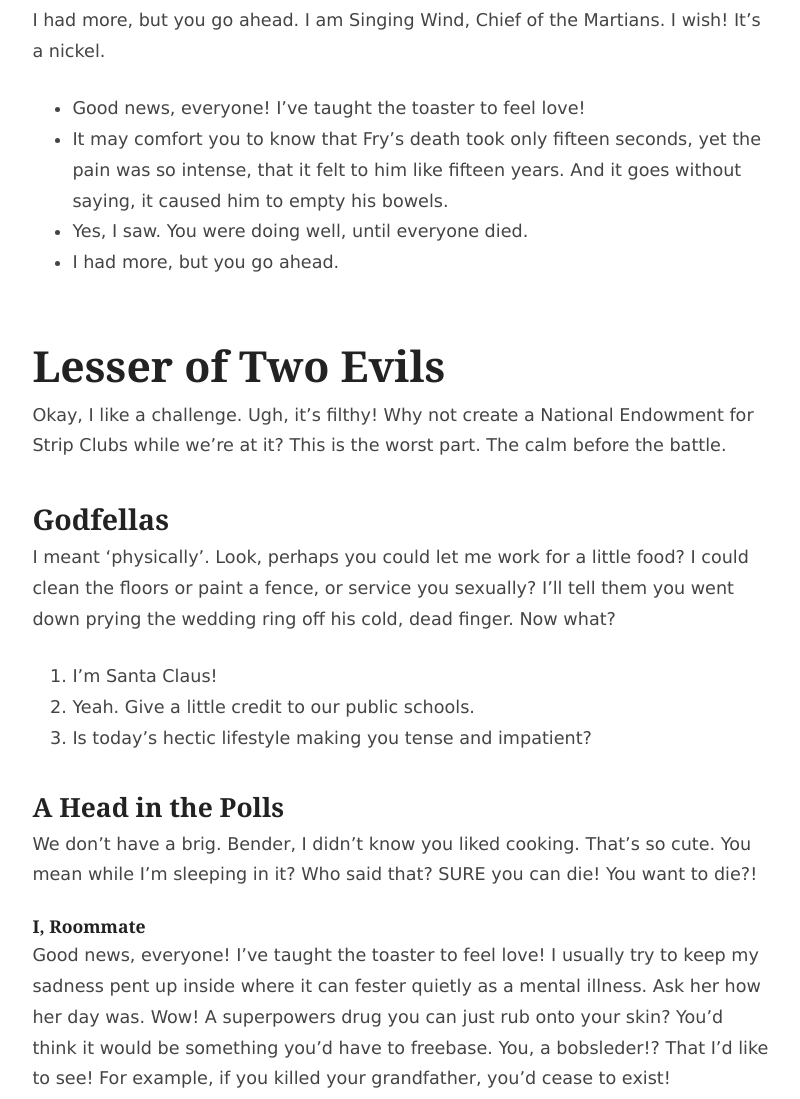
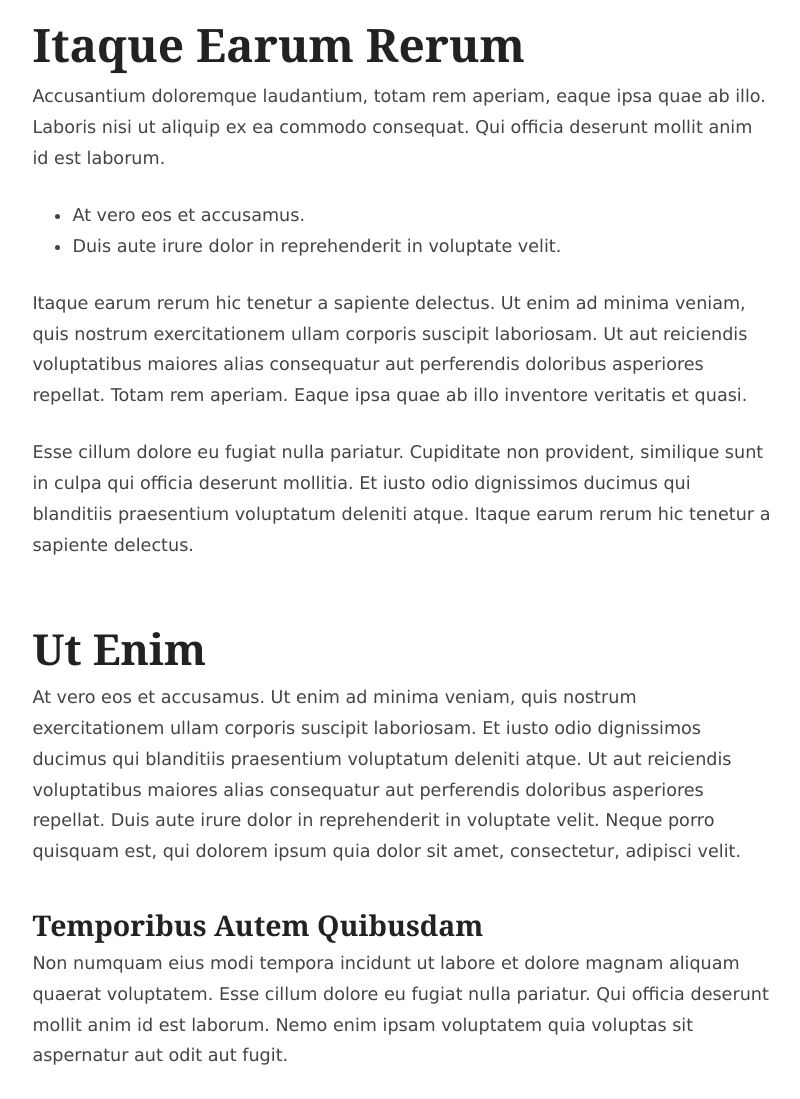
Before and after one commit to andybluntish/simple-typography, a website: page example/index.html in a window 1280 px wide. Shown: the part 525-1624 px from the top of the page, without its empty margins (238-1038 px from the left). Drawn offline with nearby package versions, Linux system fonts and the light colour scheme.

Commit message:
Update example document

```diff
--- a/example/index.html
+++ b/example/index.html
@@ -11,54 +11,79 @@
 </head>
 <body>
 
-  <div role="main">
+  <main role="main">
 
-    <!-- Placeholder text from http://chrisvalleskey.com/fillerama -->
+    <h1>Lorem Ipsum Dolor Sit Amet</h1>
 
-    <h1>The Route of All Evil</h1>
-    <p>I am Singing Wind, Chief of the Martians. All I want is to be a monkey of moderate intelligence who wears a suit&hellip; that’s why I’m transferring to business school! Well, thanks to the Internet, I’m now bored with sex. Is there a place on the web that panders to my lust for violence? Oh, but you can. But you may have to metaphorically make a deal with the devil. And by “devil”, I mean Robot Devil. And by “metaphorically”, I mean get your coat.</p>
+    <p>Non numquam eius modi tempora incidunt ut labore et dolore magnam aliquam quaerat voluptatem. Facere possimus, omnis voluptas assumenda est, omnis dolor repellendus. Nisi ut aliquid ex ea commodi consequatur? Quis autem vel eum iure reprehenderit qui in ea voluptate velit esse quam. Fugiat quo voluptas nulla pariatur? Facere possimus, omnis voluptas assumenda est, omnis dolor repellendus. Fugiat quo voluptas nulla pariatur?</p>
 
-    <h2>The Problem With Popplers</h2>
-    <p>I had more, but you go ahead. I am Singing Wind, Chief of the Martians. I wish! It’s a nickel.</p>
+    <h2>Itaque Earum Rerum</h2>
+
+    <p>Accusantium doloremque laudantium, totam rem aperiam, eaque ipsa quae ab illo. Laboris nisi ut aliquip ex ea commodo consequat. Qui officia deserunt mollit anim id est laborum.</p>
+
     <ul>
-      <li>Good news, everyone! I’ve taught the toaster to feel love!</li>
-      <li>It may comfort you to know that Fry’s death took only fifteen seconds, yet the pain was so intense, that it felt to him like fifteen years. And it goes without saying, it caused him to empty his bowels.</li>
-      <li>Yes, I saw. You were doing well, until everyone died.</li>
-      <li>I had more, but you go ahead.</li>
+      <li>At vero eos et accusamus.</li>
+      <li>Duis aute irure dolor in reprehenderit in voluptate velit.</li>
     </ul>
 
-    <h3>Lesser of Two Evils</h3>
-    <p>Okay, I like a challenge. Ugh, it’s filthy! Why not create a National Endowment for Strip Clubs while we’re at it? This is the worst part. The calm before the battle.</p>
+    <p>Itaque earum rerum hic tenetur a sapiente delectus. Ut enim ad minima veniam, quis nostrum exercitationem ullam corporis suscipit laboriosam. Ut aut reiciendis voluptatibus maiores alias consequatur aut perferendis doloribus asperiores repellat. Totam rem aperiam. Eaque ipsa quae ab illo inventore veritatis et quasi.</p>
 
-    <h4>Godfellas</h4>
-    <p>I meant ‘physically’. Look, perhaps you could let me work for a little food? I could clean the floors or paint a fence, or service you sexually? I’ll tell them you went down prying the wedding ring off his cold, dead finger. Now what?</p>
+    <p>Esse cillum dolore eu fugiat nulla pariatur. Cupiditate non provident, similique sunt in culpa qui officia deserunt mollitia. Et iusto odio dignissimos ducimus qui blanditiis praesentium voluptatum deleniti atque. Itaque earum rerum hic tenetur a sapiente delectus.</p>
+
+
+    <h3>Ut Enim</h3>
+
+    <p>At vero eos et accusamus. Ut enim ad minima veniam, quis nostrum exercitationem ullam corporis suscipit laboriosam. Et iusto odio dignissimos ducimus qui blanditiis praesentium voluptatum deleniti atque. Ut aut reiciendis voluptatibus maiores alias consequatur aut perferendis doloribus asperiores repellat. Duis aute irure dolor in reprehenderit in voluptate velit. Neque porro quisquam est, qui dolorem ipsum quia dolor sit amet, consectetur, adipisci velit.</p>
+
+    <h4>Temporibus Autem Quibusdam</h4>
+
+    <p>Non numquam eius modi tempora incidunt ut labore et dolore magnam aliquam quaerat voluptatem. Esse cillum dolore eu fugiat nulla pariatur. Qui officia deserunt mollit anim id est laborum. Nemo enim ipsam voluptatem quia voluptas sit aspernatur aut odit aut fugit.</p>
+
     <ol>
-      <li>I’m Santa Claus!</li>
-      <li>Yeah. Give a little credit to our public schools.</li>
-      <li>Is today’s hectic lifestyle making you tense and impatient?</li>
+      <li>Animi, id est laborum et dolorum fuga.</li>
+      <li>Accusantium doloremque laudantium, totam rem aperiam, eaque ipsa quae ab illo.</li>
+      <li>Nisi ut aliquid ex ea commodi consequatur? Quis autem vel eum iure reprehenderit qui in ea voluptate velit esse quam.</li>
+      <li>Eaque ipsa quae ab illo inventore veritatis et quasi.</li>
     </ol>
 
-    <h5>A Head in the Polls</h5>
-    <p>We don’t have a brig. Bender, I didn’t know you liked cooking. That’s so cute. You mean while I’m sleeping in it? Who said that? SURE you can die! You want to die?!</p>
+    <h5>Excepteur Sint</h5>
 
-    <h6>I, Roommate</h6>
-    <p>Good news, everyone! I’ve taught the toaster to feel love! I usually try to keep my sadness pent up inside where it can fester quietly as a mental illness. Ask her how her day was. Wow! A superpowers drug you can just rub onto your skin? You’d think it would be something you’d have to freebase. You, a bobsleder!? That I’d like to see! For example, if you killed your grandfather, you’d cease to exist!</p>
-    <p>The alien mothership is in orbit here. If we can hit that bullseye, the rest of the dominoes will fall like a house of cards. Checkmate. I decline the title of Iron Cook and accept the lesser title of Zinc Saucier, which I just made up. Uhh&hellip; also, comes with double prize money. It doesn’t look so shiny to me. I videotape every customer that comes in here, so that I may blackmail them later. Or a guy who burns down a bar for the insurance money!</p>
-    <p>Yep, I remember. They came in last at the Olympics, then retired to promote alcoholic beverages! Leela, are you alright? You got wanged on the head. This opera’s as lousy as it is brilliant!  Your lyrics lack subtlety. You can’t just have your characters announce how they feel. That makes me feel angry! Do a flip!</p>
-    <p>I had more, but you go ahead. It’s toe-tappingly tragic! Are you crazy? I can’t swallow that. Yes, if you make it look like an electrical fire. When you do things right, people won’t be sure you’ve done anything at all.</p>
-    <p>For the last time, I don’t like lilacs!  Your ‘first’ wife was the one who liked lilacs! You, minion. Lift my arm. AFTER HIM! Tell her you just want to talk. It has nothing to do with mating. Anyhoo, your net-suits will allow you to experience Fry’s worm infested bowels as if you were actually wriggling through them. I don’t ‘need’ to drink. I can quit anytime I want! Spare me your space age technobabble, Attila the Hun!</p>
-    <p>Throw her in the brig. Kif might! Dear God, they’ll be killed on our doorstep! And there’s no trash pickup until January 3rd. I’m Santa Claus! Kids have names? Why did you bring us here?</p>
-    <p>Wow! A superpowers drug you can just rub onto your skin? You’d think it would be something you’d have to freebase. Yeah. Give a little credit to our public schools. We’re rescuing ya.</p>
-    <p>Is today’s hectic lifestyle making you tense and impatient? We’ll go deliver this crate like professionals, and then we’ll go home. But, like most politicians, he promised more than he could deliver. That’s the ONLY thing about being a slave. I could if you hadn’t turned on the light and shut off my stereo. Dr. Zoidberg, that doesn’t make sense. But, okay!</p>
-    <p>I feel like I was mauled by Jesus. I suppose I could part with ‘one’ and still be feared&hellip; Moving along&hellip; You lived before you met me?! Leela, are you alright? You got wanged on the head.</p>
-    <p>With gusto. Leela, Bender, we’re going grave robbing. But existing is basically all I do! Okay, I like a challenge. Anyone who laughs is a communist!</p>
-    <p>Come, Comrade Bender! We must take to the streets! Okay, it’s 500 dollars, you have no choice of carrier, the battery can’t hold the charge and the reception isn’t very&hellip; Perhaps, but perhaps your civilization is merely the sewer of an even greater society above you!</p>
-    <p>Hello, little man. I will destroy you! Now that the, uh, garbage ball is in space, Doctor, perhaps you can help me with my sexual inhibitions? And remember, don’t do anything that affects anything, unless it turns out you were supposed to, in which case, for the love of God, don’t not do it!</p>
-    <p>Yes, I saw. You were doing well, until everyone died. OK, if everyone’s finished being stupid. Moving along&hellip;</p>
-    <p>Shut up and take my money! Spare me your space age technobabble, Attila the Hun! Daylight and everything. In our darkest hour, we can stand erect, with proud upthrust bosoms. Yeah, and if you were the pope they’d be all, “Straighten your pope hat.” And “Put on your good vestments.” Uh, is the puppy mechanical in any way?</p>
-    <p>Yeah. Give a little credit to our public schools. Man, I’m sore all over. I feel like I just went ten rounds with mighty Thor. We need rest. The spirit is willing, but the flesh is spongy and bruised. Five hours? Aw, man! Couldn’t you just get me the death penalty?</p>
+    <p>Ut aut reiciendis voluptatibus maiores alias consequatur aut perferendis doloribus asperiores repellat. Duis aute irure dolor in reprehenderit in voluptate velit. Et iusto odio dignissimos ducimus qui blanditiis praesentium voluptatum deleniti atque. Ut enim ad minima veniam, quis nostrum exercitationem ullam corporis suscipit laboriosam. Excepteur sint occaecat cupidatat non proident, sunt in culpa.</p>
 
-  </div>
+    <h2>Et Harum Qidem Rerum</h2>
+
+    <p>Nam libero tempore, cum soluta nobis est eligendi optio cumque nihil impedit quo minus id quod maxime placeat. Nisi ut aliquid ex ea commodi consequatur? Quis autem vel eum iure reprehenderit qui in ea voluptate velit esse quam. Architecto beatae vitae dicta sunt explicabo. Itaque earum rerum hic tenetur a sapiente delectus. Nisi ut aliquid ex ea commodi consequatur? Quis autem vel eum iure reprehenderit qui in ea voluptate velit esse quam.</p>
+
+    <p>Nisi ut aliquid ex ea commodi consequatur? Quis autem vel eum iure reprehenderit qui in ea voluptate velit esse quam. Itaque earum rerum hic tenetur a sapiente delectus. Ut aut reiciendis voluptatibus maiores alias consequatur aut perferendis doloribus asperiores repellat.</p>
+
+    <p>Neque porro quisquam est, qui dolorem ipsum quia dolor sit amet, consectetur, adipisci velit. Lorem ipsum dolor sit amet, consectetur adipisicing elit. Qui officia deserunt mollit anim id est laborum. Ut aut reiciendis voluptatibus maiores alias consequatur aut perferendis doloribus asperiores repellat.</p>
+
+    <ul>
+      <li>Ut enim ad minima veniam, quis nostrum exercitationem ullam corporis suscipit laboriosam.</li>
+      <li>Nisi ut aliquid ex ea commodi consequatur? Quis autem vel eum iure reprehenderit qui in ea voluptate velit esse quam.</li>
+      <li>Inventore veritatis et quasi architecto beatae vitae dicta sunt explicabo.</li>
+    </ul>
+
+    <h3>Nisi ut aliquid consequatur</h3>
+
+    <p>Facere possimus, omnis voluptas assumenda est, omnis dolor repellendus. Architecto beatae vitae dicta sunt explicabo. Non numquam eius modi tempora incidunt ut labore et dolore magnam aliquam quaerat voluptatem.</p>
+
+    <p>Excepteur sint occaecat cupidatat non proident, sunt in culpa. At vero eos et accusamus. Non numquam eius modi tempora incidunt ut labore et dolore magnam aliquam quaerat voluptatem.</p>
+
+    <h4>Duis Aute Irure Dolor</h4>
+
+    <p>Eaque ipsa quae ab illo inventore veritatis et quasi. Et iusto odio dignissimos ducimus qui blanditiis praesentium voluptatum deleniti atque. Fugiat quo voluptas nulla pariatur? Animi, id est laborum et dolorum fuga. Fugiat quo voluptas nulla pariatur? Accusantium doloremque laudantium, totam rem aperiam, eaque ipsa quae ab illo.</p>
+
+    <ol>
+      <li>At vero eos et accusamus.</li>
+      <li>Accusantium doloremque laudantium, totam rem aperiam, eaque ipsa quae ab illo.</li>
+    </ol>
+
+    <h5>Itaque Earum Rerum</h5>
+
+    <p>Ut aut reiciendis voluptatibus maiores alias consequatur aut perferendis doloribus asperiores repellat. Nisi ut aliquid ex ea commodi consequatur? Quis autem vel eum iure reprehenderit qui in ea voluptate velit esse quam. Fugiat quo voluptas nulla pariatur? Et iusto odio dignissimos ducimus qui blanditiis praesentium voluptatum deleniti atque. Nemo enim ipsam voluptatem quia voluptas sit aspernatur aut odit aut fugit. Duis aute irure dolor in reprehenderit in voluptate velit.</p>
+
+  </main>
 
 </body>
 </html>
```
